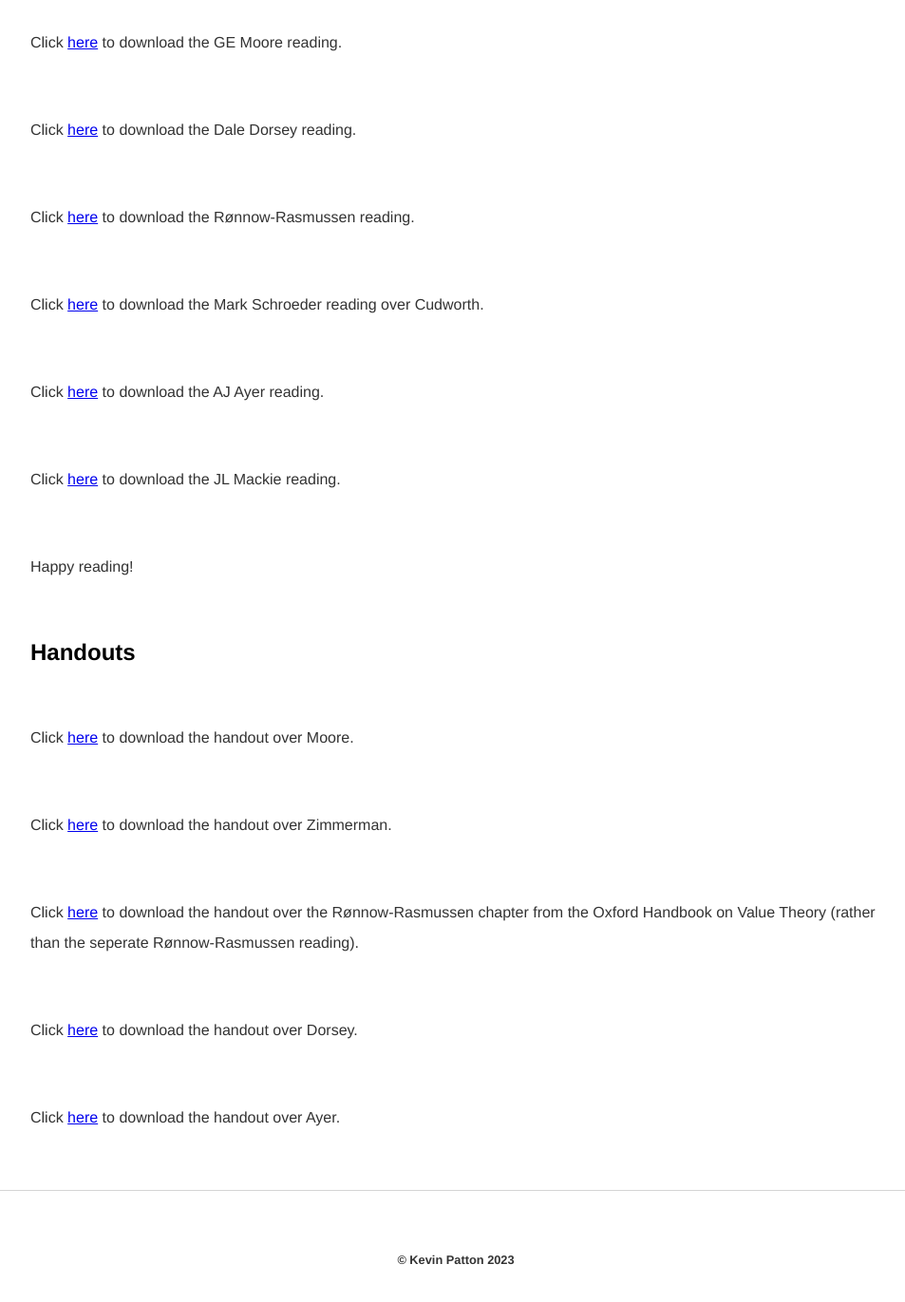
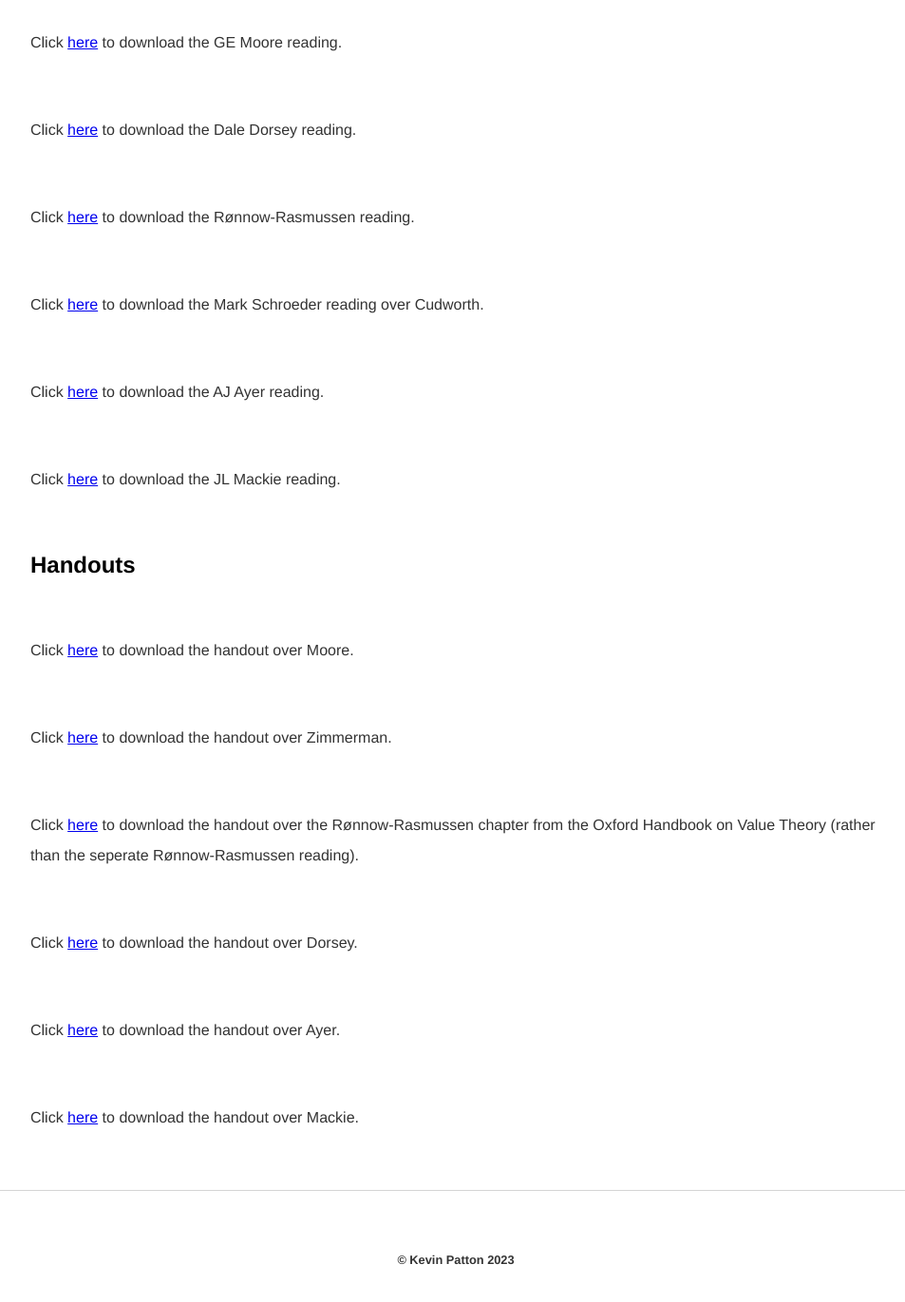
Before and after one commit to kevinjpatton/kevinjpatton.github.io, a Jekyll site: the page built from teaching/phil_3050/index.html, in a window 1280 px wide and 1400 px high, scrolled down 818 px. Shown: the top 1371 px of the window at 95% size, without its empty margins (160-1113 px from the left). Built offline with Jekyll 4.4.1, drawn with Linux system fonts in a browser that asks for light colours; Markdown is read by kramdown in place of the engine named in the settings.

Commit message:
Update index.html

```diff
--- a/teaching/phil_3050/index.html
+++ b/teaching/phil_3050/index.html
@@ -16,10 +16,10 @@
 <p>Click <a href="/banda/Mark Shcroeder - Explaining the Reasons We Share - Explanation and Expression in Ethics, Volume 1.pdf" target="_blank">here</a> to download the Mark Schroeder reading over Cudworth.</p>
 <p>Click <a href="/teaching/phil_3050/AJ Ayer - Language Truth and Logic.pdf" target="_blank">here</a> to download the AJ Ayer reading.</p>
 <p>Click <a href="/banda/JL Mackie - The Subjectivity of Values.pdf" target="_blank">here</a> to download the JL Mackie reading.</p>
-<p>Happy reading!</p>
 <h2>Handouts</h2>
 <p>Click <a href="/teaching/phil_3050/Handout_Moore.pdf" target="_blank">here</a> to download the handout over Moore.</p>
 <p>Click <a href="/teaching/phil_3050/Handout - Zimmerman.pdf" target="_blank">here</a> to download the handout over Zimmerman.</p>
 <p>Click <a href="/teaching/phil_3050/Handout - Chapter 2 - Rønnow-Rasmussen.pdf" target="_blank">here</a> to download the handout over the Rønnow-Rasmussen chapter from the Oxford Handbook on Value Theory (rather than the seperate Rønnow-Rasmussen reading).</p>
 <p>Click <a href="/teaching/phil_3050/Handout - Dorsey.pdf" target="_blank">here</a> to download the handout over Dorsey.</p>
 <p>Click <a href="/teaching/phil_3050/Handout - Ayer Ch6.pdf" target="_blank">here</a> to download the handout over Ayer.</p>
+<p>Click <a href="/teaching/phil_3050/Handout - Mackie.pdf" target="_blank">here</a> to download the handout over Mackie.</p>
```
